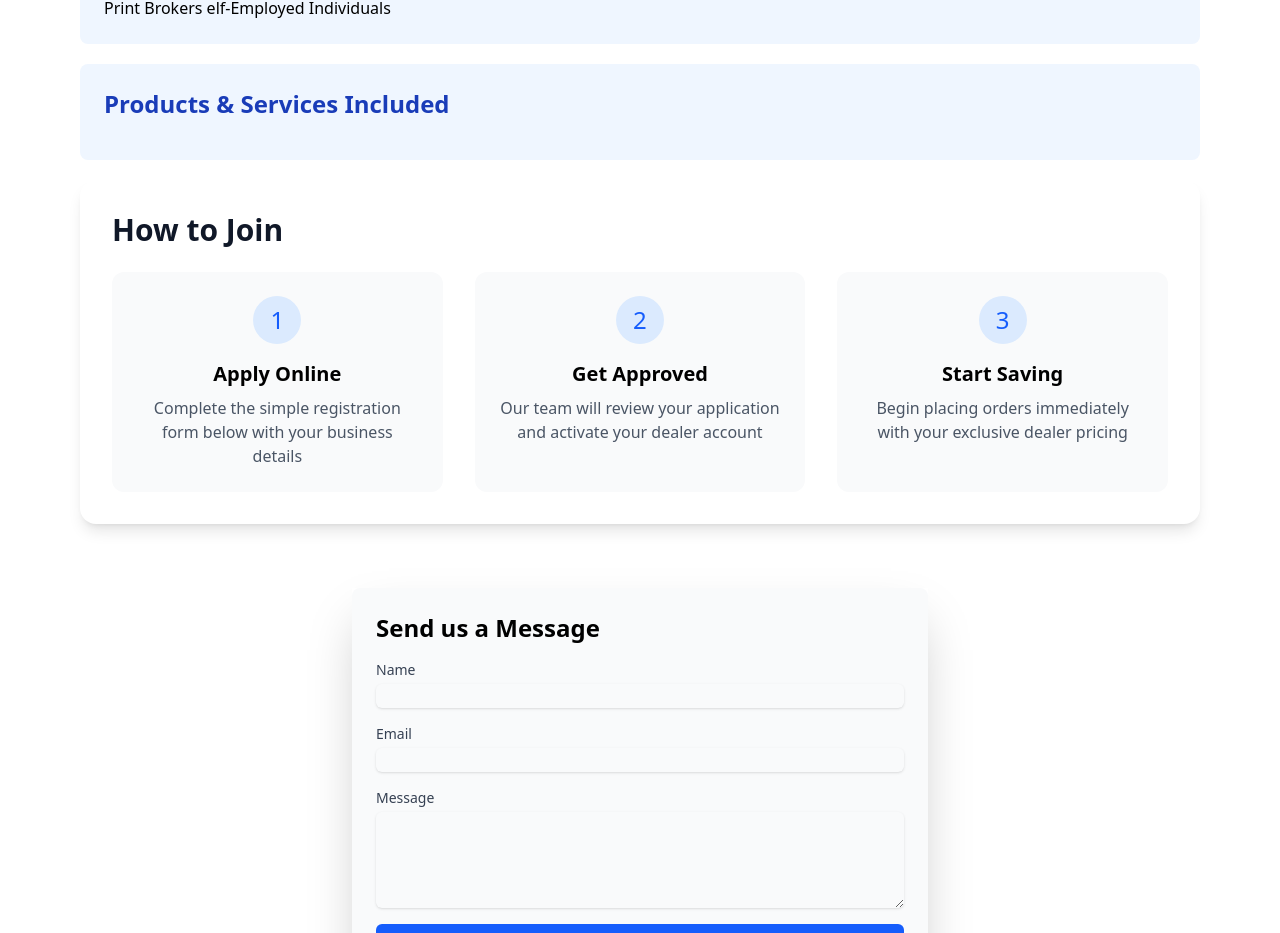
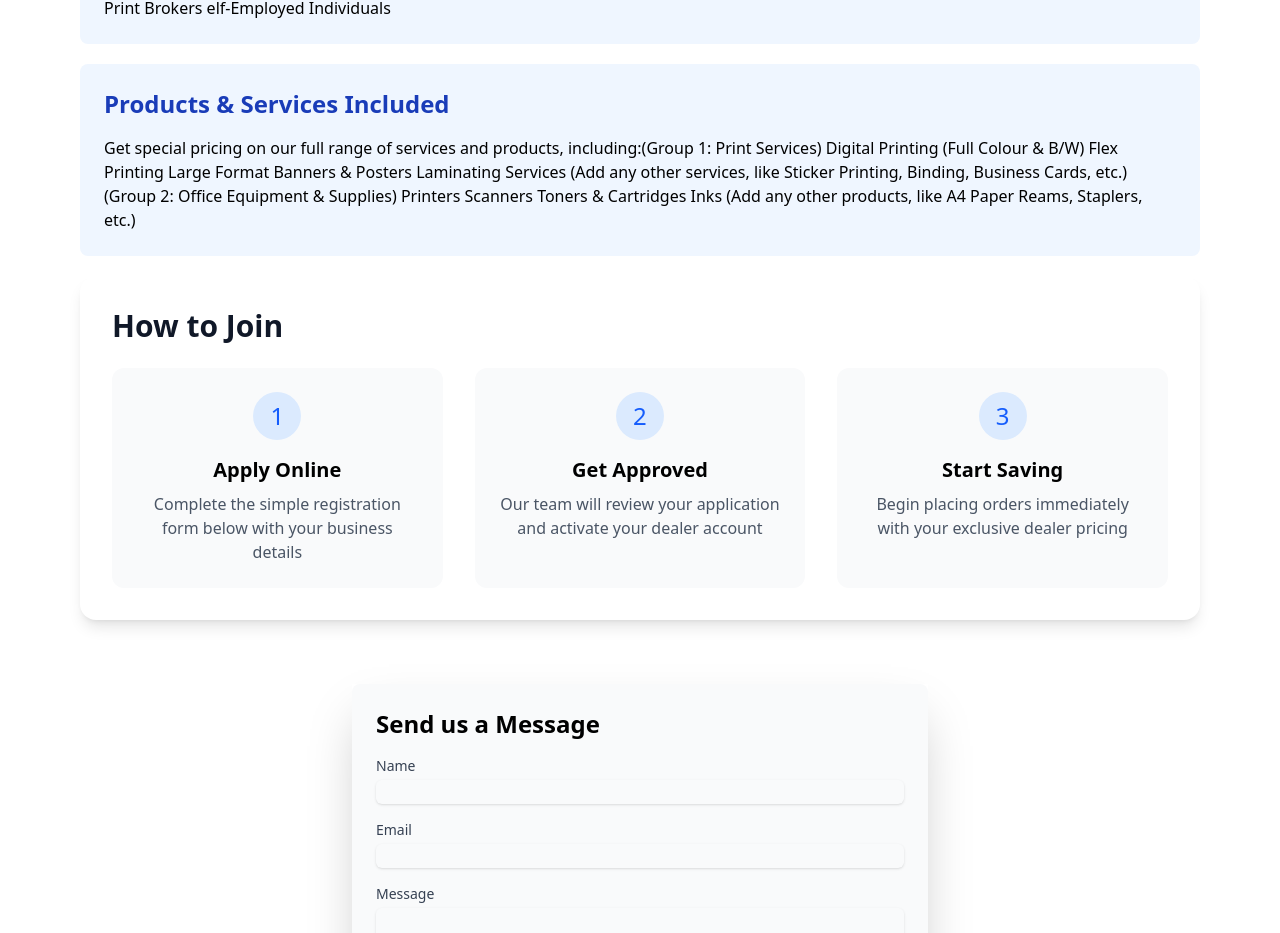
Before and after one commit to akila199910/serbiro, a Next.js app: page /dealers in a window 1280 px wide. Shown: the part 1300-2233 px from the top of the page. Built offline with nearby package versions, Linux system fonts and the light colour scheme.

Commit message:
add details

```diff
--- a/app/(pages)/dealers/page.tsx
+++ b/app/(pages)/dealers/page.tsx
@@ -158,13 +158,12 @@ const DealerPage = () => {
             <div className="bg-blue-50 p-6 rounded-lg">
               <h3 className="text-2xl font-bold mb-4 text-blue-800">Products & Services Included</h3>
               <p className="text-black">
-                {/* Get special pricing on our full range of services and products,
+                Get special pricing on our full range of services and products,
                 including:(Group 1: Print Services) Digital Printing (Full Colour & B/W)
                 Flex Printing Large Format Banners & Posters Laminating Services
-                (Add any other services, like 'Sticker Printing', 'Binding', 'Business Cards', etc.)
+                (Add any other services, like Sticker Printing, Binding, Business Cards, etc.)
                 (Group 2: Office Equipment & Supplies) Printers Scanners Toners & Cartridges Inks
-                (Add any other products, like 'A4 Paper Reams', 'Staplers', etc.) */}
-
+                (Add any other products, like A4 Paper Reams, Staplers, etc.)
               </p>
             </div>
           </div>
```
